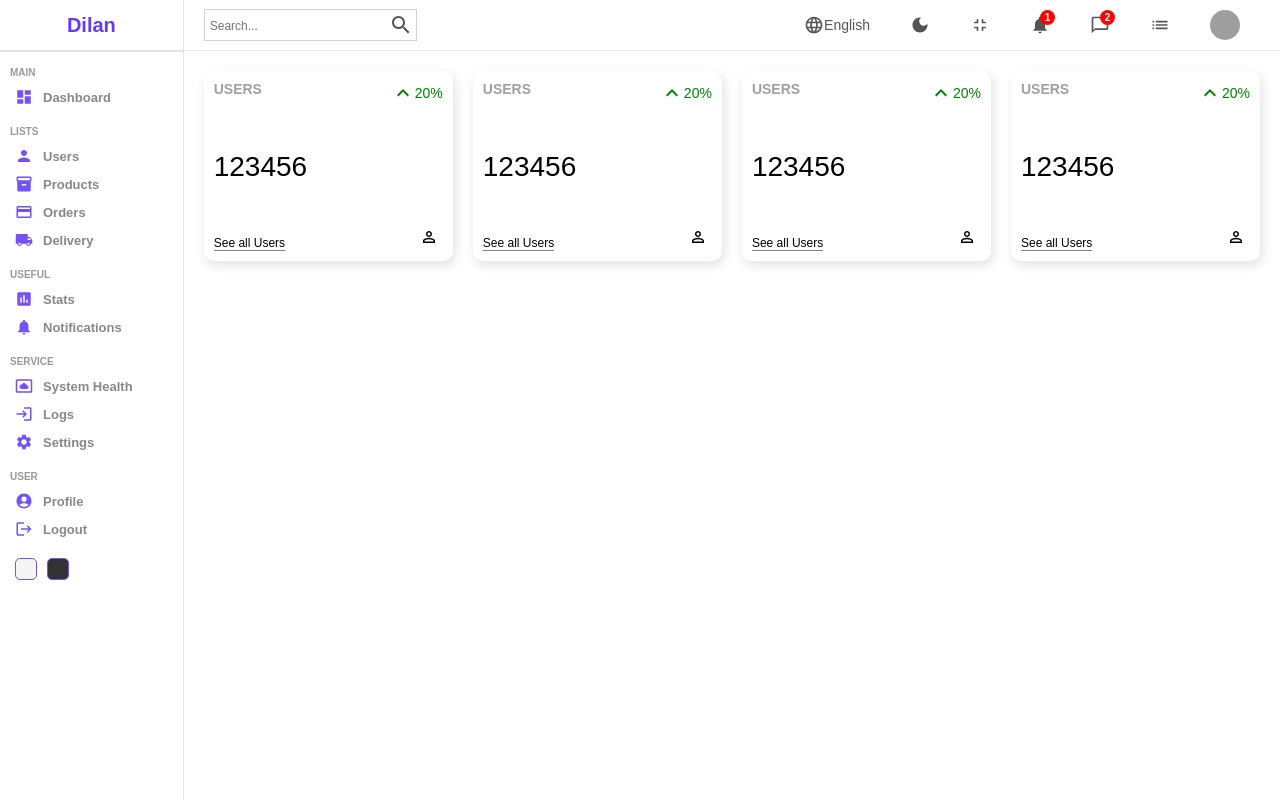
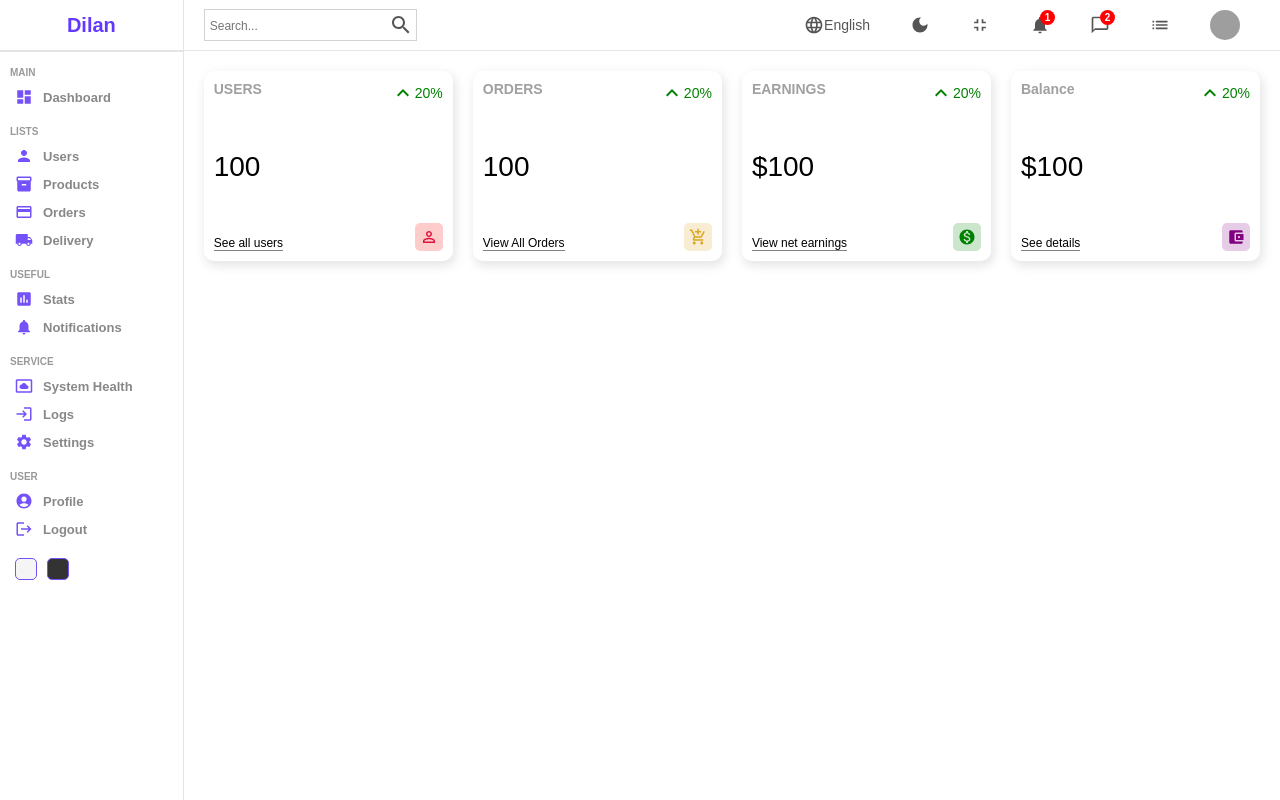
Before and after one commit to Dilan981001/dashboard, a React (Create React App) app: page / in a window 1280 px wide. Built offline with nearby package versions, Linux system fonts and the light colour scheme; grey boxes are pictures that could not be loaded.

Commit message:
css update

```diff
--- a/src/components/widget/Widget.jsx
+++ b/src/components/widget/Widget.jsx
@@ -2,20 +2,89 @@ import React from 'react'
 import './widget.scss';
 import KeyboardArrowUpIcon from '@mui/icons-material/KeyboardArrowUp';
 import PersonOutlineIcon from '@mui/icons-material/PersonOutline';
+import AccountBalanceWalletIcon from '@mui/icons-material/AccountBalanceWallet';
+import AddShoppingCartIcon from '@mui/icons-material/AddShoppingCart';
+import MonetizationOnIcon from '@mui/icons-material/MonetizationOn';
+
 
 const widget = ({type}) => {
+
+  let data;
+
+  //temparory
+  const amount = 100;
+  const diff = 20;
+
+  switch(type){
+    case "user":
+      data={
+        title:"USERS",
+        isMoney:false,
+        link:"See all users",
+        icon:(
+          <PersonOutlineIcon className='icon' style={{color:"crimson",
+            backgroundColor:"rgba(255, 0, 0, 0.2)",
+          }}/>
+        )
+      };
+      break;
+
+      case "order":
+        data={
+          title:"ORDERS",
+          isMoney:false,
+          link:"View All Orders",
+          icon:(
+            <AddShoppingCartIcon className='icon'
+            style={{
+              color:"goldenrod",
+              backgroundColor:"rgba(218, 165, 32, 0.2)"}}/>
+          )
+        };
+        break;
+
+        case "earnings":
+          data={
+            title:"EARNINGS",
+            isMoney:true,
+            link:"View net earnings",
+            icon:(
+              <MonetizationOnIcon className='icon'
+              style={{
+                color:"green",
+                backgroundColor:"rgba(0, 128, 0, 0.2)"}}/>
+            )
+          };
+          break;
+
+          case "balance":
+            data={
+              title:"Balance",
+              isMoney:true,
+              link:"See details",
+              icon:(
+                <AccountBalanceWalletIcon className='icon'
+                style={{
+                  color:"purple",
+                  backgroundColor:"rgba(128, 0, 128, 0.2)"}}/>
+              )
+            };
+            break;
+      default:
+        break;
+  }
   return (
     <div className='widget'>
         <div className="left">
-            <span className='title'>USERS</span>
-            <span className='counter'>123456</span>
-            <span className='link'>See all Users</span>
+            <span className='title'>{data.title}</span>
+            <span className='counter'>{data.isMoney && "$"}{amount}</span>
+            <span className='link'>{data.link}</span>
         </div>
         <div className="right">
           <div className="percentage positive">
             <KeyboardArrowUpIcon/>
-            20%</div>
-            <PersonOutlineIcon className='icon'/>
+            {diff}%</div>
+            {data.icon}
         </div>
 
     </div>
--- a/src/pages/home/home.jsx
+++ b/src/pages/home/home.jsx
@@ -14,8 +14,11 @@ const home = () => {
           <div className="widgets">
             <Widget type="user"/>
             <Widget type="order"/>
-            <Widget type="ernings"/>
+            <Widget type="earnings"/>
             <Widget type="balance"/>
+          </div>
+          <div className="chats">
+
           </div>
         </div>
     </div>
```
